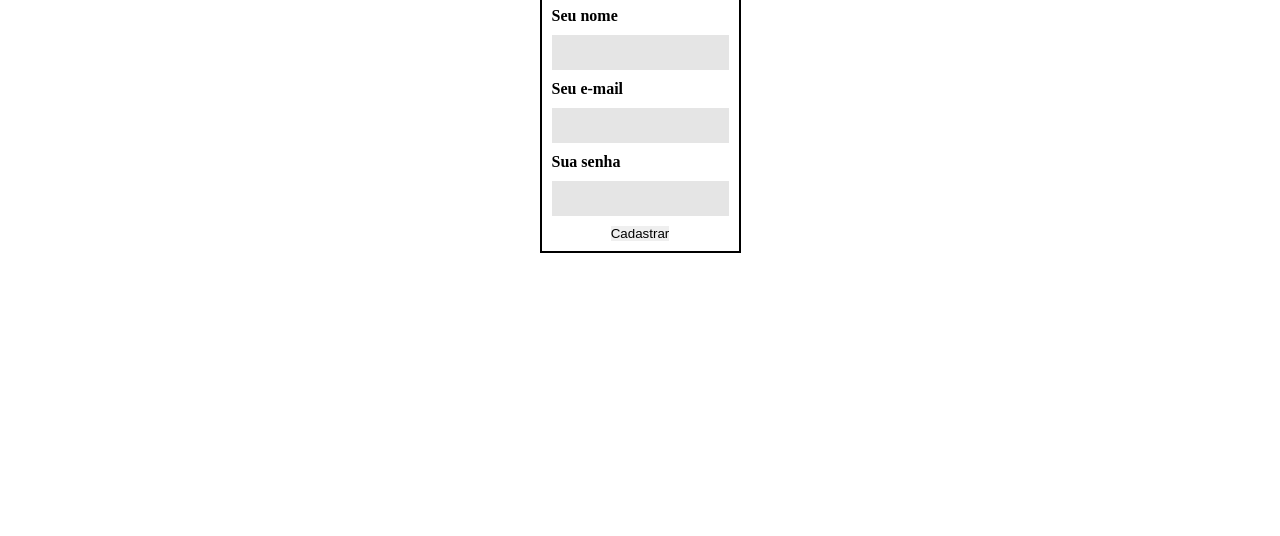
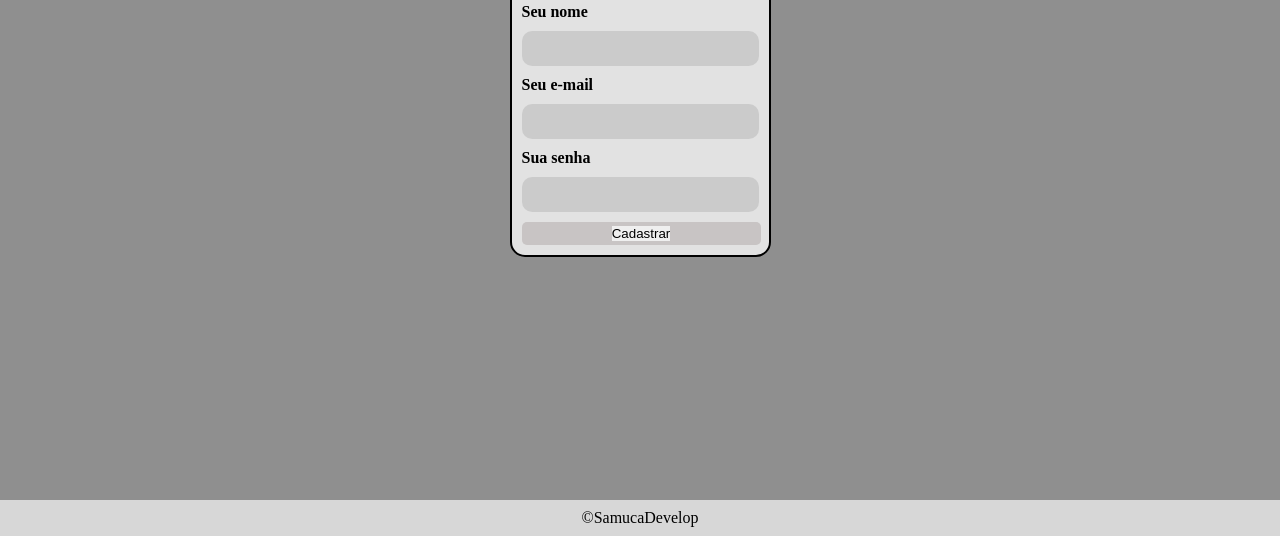
Before and after one commit to SamucaDevelop/Cadastro, a plain HTML site: page index.html in a window 1280 px wide. Shown: the part 300-836 px from the top of the page. Before the commit the page ends 800 px from the top, so only its background shows below. Drawn offline with Linux system fonts and the light colour scheme.

Commit message:
alterações css e html

```diff
--- a/index.html
+++ b/index.html
@@ -37,5 +37,9 @@
         </form>
       </div>
     </div>
+
+    <div class="footer">
+      <footer>©SamucaDevelop</footer>
+    </div>
   </body>
 </html>
--- a/style.css
+++ b/style.css
@@ -16,11 +16,14 @@
     display: flex;
     align-items: center;
     justify-content: center;
+    background-color: rgb(143, 143, 143);
 }
 
 .form {
     border: 2px solid black;
     padding: 10px;
+    border-radius:15px;
+    background-color: #e2e2e2;
 }
 
 .field {
@@ -33,7 +36,8 @@
 
 .input {
     background: rgba(0, 0, 0, 0.1);
-    padding: 10px 0;
+    padding: 10px 30px;
+    border-radius: 10px;
 
 }
 
@@ -41,4 +45,16 @@
     display: flex;
     justify-content: center;
     width: 100%;
+    border-radius: 5px;
+    background-color: rgb(200, 196, 196);
+    padding: 4px 1px;
 }
+
+.footer {
+    justify-content: center;
+    display: flex;
+    align-items: center;
+    border: 3px solid rgb(215, 215, 215);
+    height: 30px;
+    background-color: rgb(215, 215, 215)
+}
```
